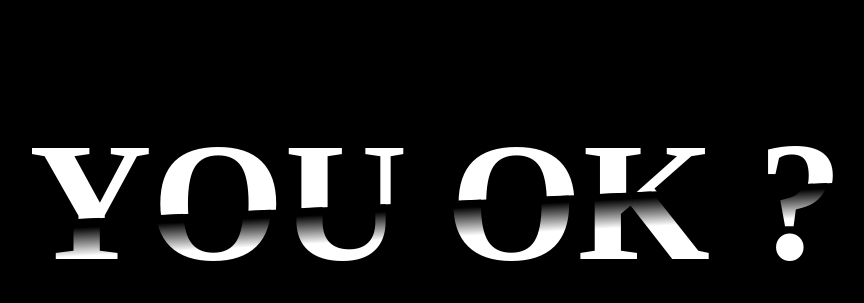
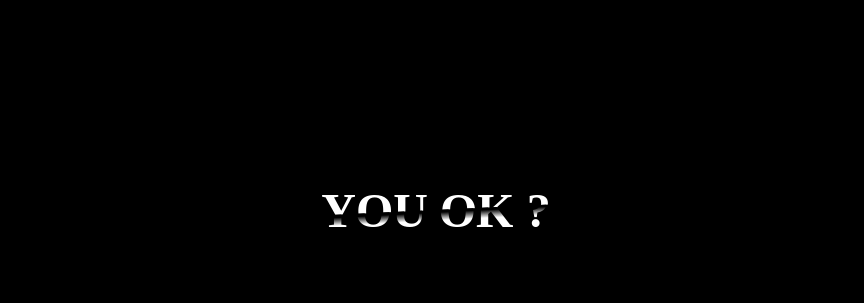
Before and after one commit to sairamreddy2211/slice-name, a plain HTML site: page index.html in a window 1280 px wide. Shown: the part 190-493 px from the top of the page, without its empty margins (204-1068 px from the left). Drawn offline with Linux system fonts and the light colour scheme.

Commit message:
com:slice name complete

```diff
--- a/style.css
+++ b/style.css
@@ -4,30 +4,28 @@
 }
 
 html,
-body,
-.wrapper {
-    font-size: 2.2em;
-    font-weight: 700;
+body {
     background-color: black;
-    color: white;
-    display: flex;
-    flex-direction: column;
-    align-self: center;
-    transform: translateY(50%);
 }
 
-.wrapper > div{
-    text-align: center;
+.wrapper {
+    font-size: 3em;
+    height: 100vh;
+    place-content: center;
+    font-weight: 700;
+    color: white;
+    display: grid;
 }
+
+.wrapper > div {
+    grid-area: 1/1/-1/-1;
+  }
 
 
 .top {
     clip-path: polygon(0% 0%, 100% 0%, 100% 40%, 0% 60%);
 }
 
-.wrapper>div {
-    grid-area: 1/1/-1/-1;
-}
 
 .bottom {
 
@@ -36,6 +34,5 @@ body,
     background-clip: text;
     color: transparent;
     -webkit-background-clip: text;
-    margin-top: -196px;
     transform: translateX(-.03em);
 }
```
